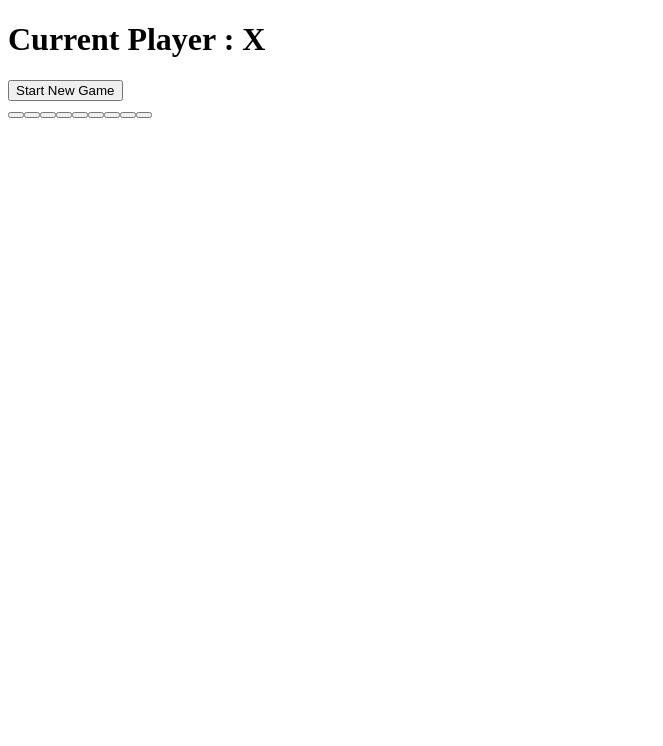
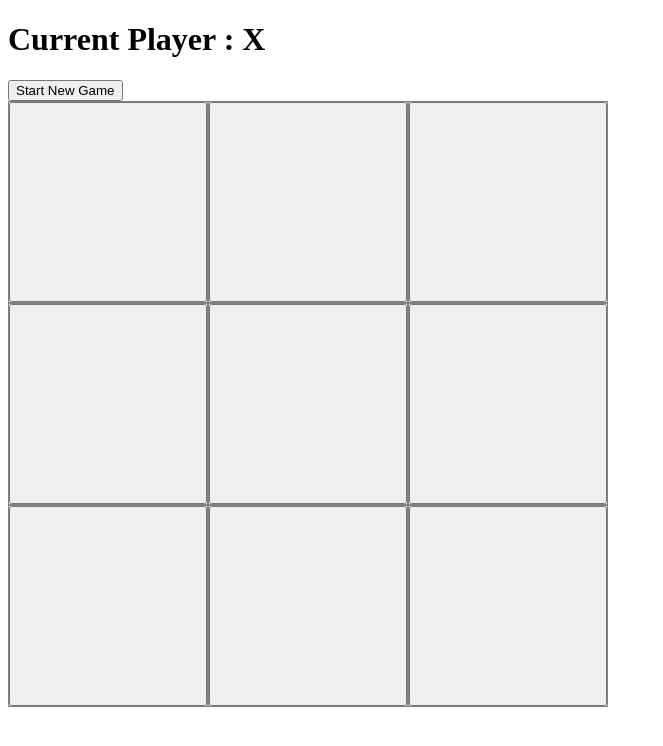
Before and after one commit to vijaygenius123/angular-tic-tac-toe, an Angular app: page / in a window 1280 px wide. Shown: the top 746 px of the page, without its empty margins (0-663 px from the left). Built offline with nearby package versions, Linux system fonts and the light colour scheme.

Commit message:
Added Basic Board & Square Styling

```diff
--- a/src/app/board/board.component.css
+++ b/src/app/board/board.component.css
@@ -0,0 +1,10 @@
+main{
+  display: grid;
+  grid-template-columns: 200px 200px 200px;
+  grid-gap: 0;
+}
+
+app-square{
+  border: 1px solid gray;
+  height: 200px;
+}
--- a/src/app/square/square.component.css
+++ b/src/app/square/square.component.css
@@ -0,0 +1,6 @@
+button{
+  display: block;
+  width: 100%;
+  height: 100%;
+  font-size: 4rem;
+}
--- a/src/app/square/square.component.ts
+++ b/src/app/square/square.component.ts
@@ -3,9 +3,9 @@ import {Component, Input, OnInit} from '@angular/core';
 @Component({
   selector: 'app-square',
   template: `
-<button>{{value}}</button>
+        <button>{{value}}</button>
   `,
-  styles: []
+  styleUrls: ['./square.component.css']
 })
 export class SquareComponent implements OnInit {
 
```
